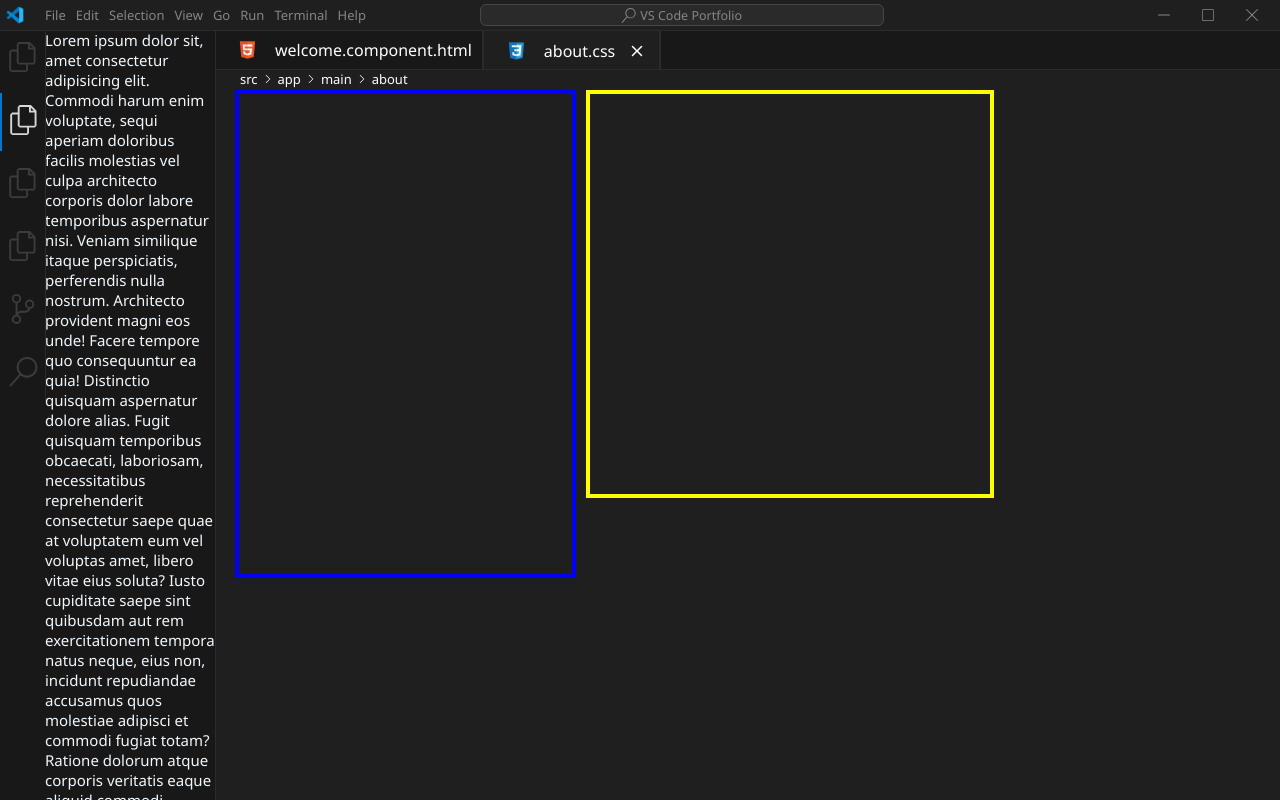
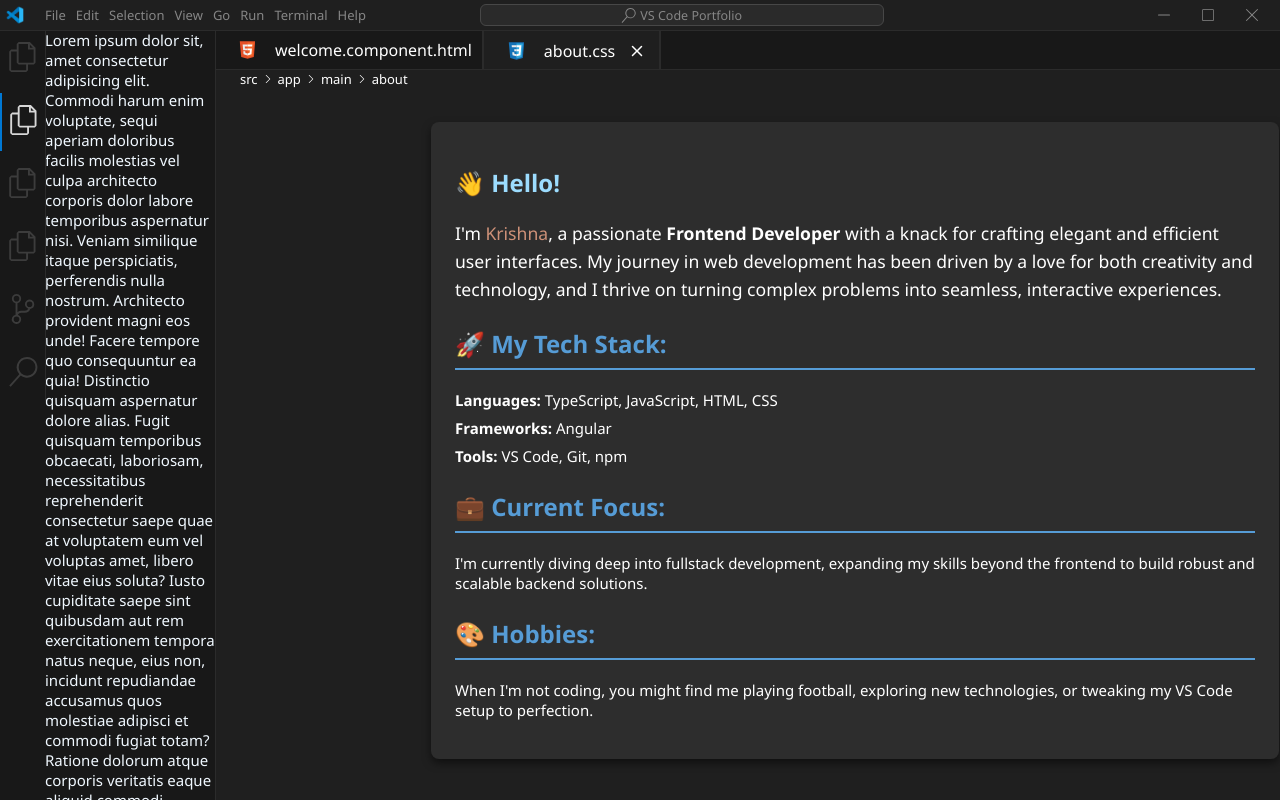
Before and after one commit to krishkarmyal07/portfolio, an Angular app: page /about in a window 1280 px wide. Built offline with nearby package versions, Linux system fonts and the light colour scheme.

Commit message:
add content about me

```diff
--- a/src/app/main/about/about.component.html
+++ b/src/app/main/about/about.component.html
@@ -8,8 +8,47 @@
      </div>
 </div> -->
 
-           <div style="display: flex; gap: 10px;flex-wrap: wrap;">
+           <!-- <div style="display: flex; gap: 10px;flex-wrap: wrap;">
             <div style="width: 26vw; height: 60vh; border: 4px solid blue;"></div>
             <div style="width: 400px; height: 400px; border: 4px solid yellow;">
             </div>
-           </div>
+           </div> -->
+
+
+<!-- <div class="about-header"><h3 class='hover-4'>About Me</h3></div> -->
+
+
+
+<section class="about-me">
+    <h1 class="greeting">👋 Hello!</h1>
+    <p class="intro">I'm <span class="highlight">Krishna</span>, a passionate <strong>Frontend Developer</strong> with a knack for crafting elegant and efficient user interfaces. My journey in web development has been driven by a love for both creativity and technology, and I thrive on turning complex problems into seamless, interactive experiences.</p>
+
+    <div class="tech-stack">
+        <h2 class="section-title">🚀 My Tech Stack:</h2>
+        <ul>
+            <li><strong>Languages:</strong> TypeScript, JavaScript, HTML, CSS</li>
+            <li><strong>Frameworks:</strong> Angular</li>
+            <li><strong>Tools:</strong> VS Code, Git, npm</li>
+        </ul>
+    </div>
+
+    <div class="current-focus">
+        <h2 class="section-title">💼 Current Focus:</h2>
+        <p>I'm currently diving deep into fullstack development, expanding my skills beyond the frontend to build robust and scalable backend solutions.</p>
+    </div>
+
+    <div class="hobbies">
+        <h2 class="section-title">🎨 Hobbies:</h2>
+        <p>When I'm not coding, you might find me playing football, exploring new technologies, or tweaking my VS Code setup to perfection.</p>
+    </div>
+<!--
+    <div class="connect">
+        <h2 class="section-title">🔗 Connect with Me:</h2>
+        <ul>
+            <li><a href="[Your LinkedIn Profile]" class="link">LinkedIn</a></li>
+            <li><a href="[Your GitHub Profile]" class="link">GitHub</a></li>
+            <li><a href="[Your GitHub Profile]" class="link">npm</a></li>
+            <li><a href="[Your Portfolio Website]" class="link">Portfolio</a></li>
+        </ul>
+    </div> -->
+</section>
--- a/src/app/main/about/about.component.scss
+++ b/src/app/main/about/about.component.scss
@@ -0,0 +1,95 @@
+h3 {
+    font-family: system-ui, sans-serif;
+    font-size: 4rem;
+    margin:0 auto;
+    cursor: pointer;
+    padding: 0 .1em;
+  }
+  .hover-4{
+    color:black;
+    background:
+      linear-gradient(90deg,red 50%,white 50%)
+      var(--_p,100%)/200%,
+      linear-gradient(90deg,white 50%,red 50%)
+      var(--_c,0%)/200%
+      no-repeat;
+    -webkit-background-clip: text,padding-box;
+            background-clip: text,padding-box;
+    transition: .4s;
+  }
+  .hover-4:hover{
+     --_p: 50%;
+  --_c: 50%;
+    color:#0000;
+  }
+
+  .about-header{
+    margin: 0 auto;
+    padding: 40px 0;
+    text-align: center;
+    width: 100%;
+  }
+
+
+
+  /* styles.css */
+
+// body {
+//     font-family: 'Courier New', Courier, monospace;
+//     background-color: #1e1e1e; /* Dark background similar to VS Code */
+//     color: #dcdcdc; /* Light gray text color */
+//     margin: 0;
+//     padding: 0;
+// }
+
+.about-me {
+    max-width: 800px;
+    margin: 2rem auto;
+    padding: 1.5rem;
+    background-color: #2d2d2d; /* Slightly lighter background */
+    border-radius: 8px;
+    box-shadow: 0 4px 8px rgba(0, 0, 0, 0.5);
+}
+
+.greeting {
+    font-size: 1.5rem;
+    color: #9cdcfe; /* VS Code blue */
+}
+
+.intro {
+    font-size: 1.1rem;
+    line-height: 1.6;
+}
+
+.highlight {
+    color: #ce9178; /* VS Code orange */
+}
+
+.tech-stack, .current-focus, .hobbies, .connect {
+    margin-top: 1.5rem;
+}
+
+.section-title {
+    font-size: 1.5rem;
+    color: #569cd6; /* VS Code blue */
+    border-bottom: 2px solid #569cd6;
+    padding-bottom: 0.5rem;
+}
+
+ul {
+    list-style: none;
+    padding: 0;
+}
+
+li {
+    margin-bottom: 0.5rem;
+}
+
+.link {
+    color: #9cdcfe; /* VS Code blue */
+    text-decoration: none;
+}
+
+.link:hover {
+    text-decoration: underline;
+}
```
